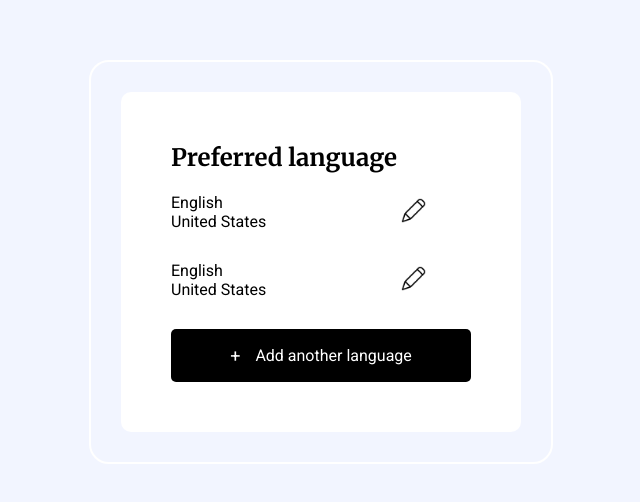
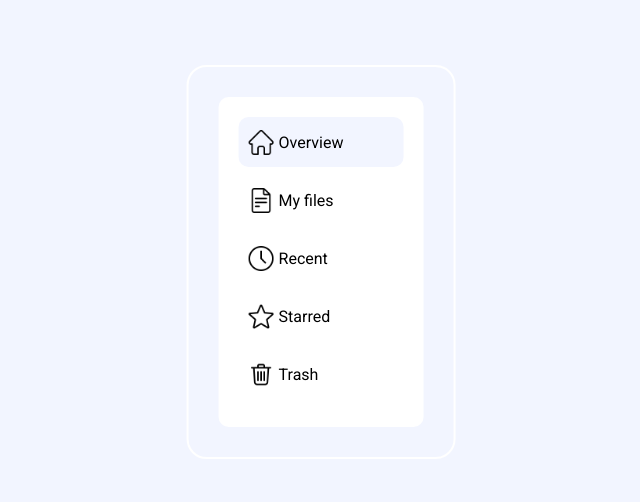
Before and after one commit to SebuhiNesirov/UIDesingDailyProjects, a plain HTML site: page day_1526/index.html in a window 1280 px wide. Shown: the part 138-640 px from the top of the page, without its empty margins (319-959 px from the left). Drawn offline with Linux system fonts and the light colour scheme.

Commit message:
UIDesingDaily
1526 task nav section

```diff
--- a/day_1526/app.js
+++ b/day_1526/app.js
@@ -0,0 +1,2 @@
+const link = document.querySelector(".link");
+const items = document.querySelectorAll(".items");
--- a/day_1526/index.html
+++ b/day_1526/index.html
@@ -12,7 +12,7 @@
 
     <!-- Language -->
 
-    <div class="language">
+    <div class="language border">
         <div class="language-content">
             <h2>Preferred language</h2>
             <div class="language-content_selection">
@@ -46,7 +46,30 @@
 
     <!-- Navigation -->
 
-
+    <div class="navigation border">
+        <div class="navigation-content link">
+            <div class="navigation-content_item items active">
+                <img src="./img/home.png" alt="Home">
+                <p>Overview</p>
+            </div>
+            <div class="navigation-content_item items">
+                <img src="./img/document.png" alt="files">
+                <p>My files</p>
+            </div>
+            <div class="navigation-content_item items">
+                <img src="./img/clock.png" alt="Recent">
+                <p>Recent</p>
+            </div>
+            <div class="navigation-content_item items">
+                <img src="./img/star.png" alt="Star">
+                <p>Starred</p>
+            </div>
+            <div class="navigation-content_item items">
+                <img src="./img/delete.png" alt="Del">
+                <p>Trash</p>
+            </div>
+        </div>
+    </div>
 
     <!-- Navigation End -->
 
--- a/day_1526/scss/main.scss
+++ b/day_1526/scss/main.scss
@@ -16,6 +16,16 @@ $dark-color:#000000;
 
 // Variables
 
+.border {
+    border: 2px solid $light-color;
+    border-radius: 20px;
+    padding: 30px;
+}
+
+.active {
+    background-color: $background-color;
+    border-radius: 10px;
+}
 
 //
 
@@ -42,14 +52,14 @@ body {
 }
 
 
+// Language
+
 .language {
     position: absolute;
     top: 50%;
     left: 50%;
     transform: translate(-50%,-50%);
-    border: 2px solid $light-color;
-    border-radius: 20px;
-    padding: 30px;
+    display: none;
 
     .language-content {
 
@@ -112,3 +122,51 @@ body {
         }
     }
 }
+
+// Language End
+
+
+// Navigation
+
+.navigation {
+    position: absolute;
+    top: 50%;
+    left: 50%;
+    transform: translate(-50%,-50%);
+    // display: none;
+
+    &-content {
+        padding: 20px;
+        background-color: $light-color;
+        border-radius: 10px;
+
+        &_item {
+            display: flex;
+            justify-content: start;
+            align-items: center;
+            margin-bottom: 8px;
+            height: 50px;
+            padding:10px 60px 10px 10px;
+            cursor: pointer;
+            transition: all .3s ease;
+
+            &:hover {
+                background-color: $background-color;
+                border-radius: 10px;
+            }
+
+            img {
+                width: 25px;
+                height: 25px;
+            }
+
+            p {
+                margin-left: 5px;
+            }
+        }
+    }
+}
+
+
+
+// Navigation End
```
Also changed, not shown: day_1526/css/main.css, 1 other file.
